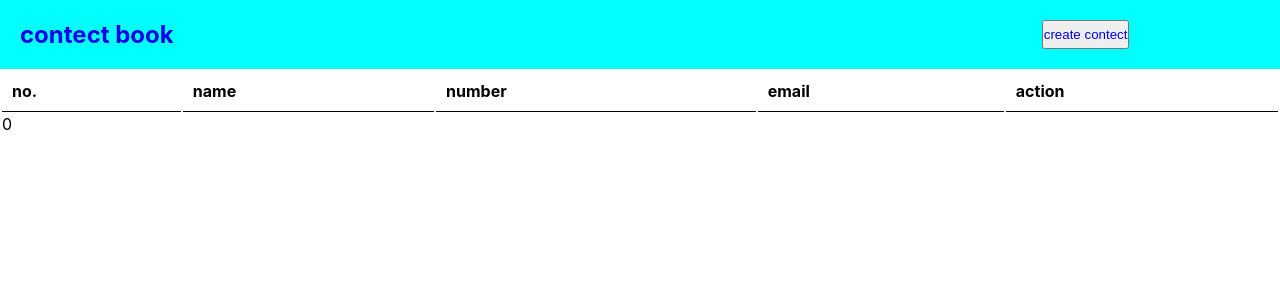
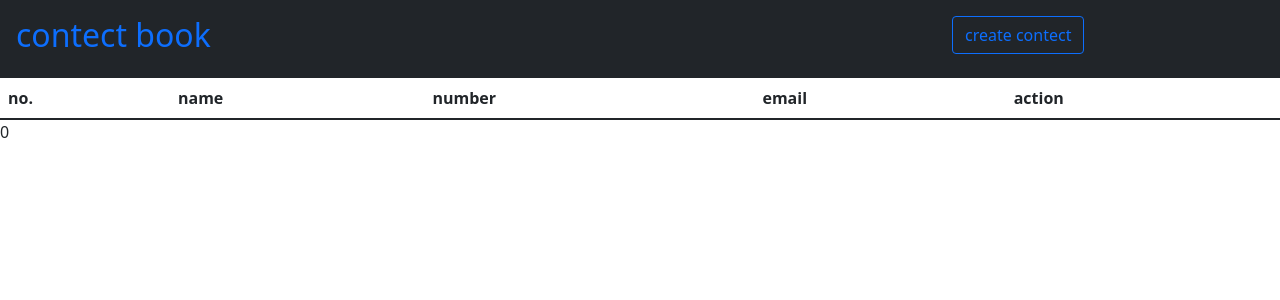
Before and after one commit to Harshil988/Harshil988, a React (Create React App) app: page / in a window 1280 px wide. Shown: the top 300 px of the page. Built offline with nearby package versions, Linux system fonts and the light colour scheme.

Commit message:
all changes and final no chamges more

```diff
--- a/package.json
+++ b/package.json
@@ -6,10 +6,13 @@
     "@testing-library/jest-dom": "^5.16.1",
     "@testing-library/react": "^12.1.2",
     "@testing-library/user-event": "^13.5.0",
+    "bootstrap": "^5.1.3",
     "react": "^17.0.2",
     "react-avatar": "^4.0.0",
+    "react-bootstrap": "^2.0.4",
     "react-dom": "^17.0.2",
     "react-redux": "^7.2.6",
+    "react-router": "^6.2.1",
     "react-router-dom": "^6.1.1",
     "react-scripts": "5.0.0",
     "redux": "^4.1.2",
--- a/src/App.js
+++ b/src/App.js
@@ -20,6 +20,8 @@ function App() {
   <Route path="/contectlist" element={<Table/>}/>
   <Route path="/newcontectlist" element={<List />}/>
   <Route path="/Editlist/:id" element={<Edit />}/>
+  <Route path="*" element={<Contect/>,<Table/>} />
+
 
 </Route>
 
--- a/src/Contect.jsx
+++ b/src/Contect.jsx
@@ -5,9 +5,9 @@ import {Link}from "react-router-dom"
 export default function Contect() {
     return (
         <div>
-            <div className='nav'>
-               <Link to="/" className='title'><h2>contect book</h2></Link>
-              <button className='create-button' ><Link to="/newcontectlist"className='create-button-none'>create contect</Link></button>
+            <div className='bg-dark  d-flex flex-row p-3 col-12'>
+               <Link to="/" className='text-decoration-none col-9'><h2>contect book</h2></Link>
+               <Link to="/newcontectlist"><button className='btn btn-outline-primary  ' >create contect</button> </Link>
             </div>
         </div>
     )
--- a/src/List.jsx
+++ b/src/List.jsx
@@ -1,7 +1,8 @@
 import React, { useState } from 'react'
 import { useDispatch } from "react-redux"
-import  {newcontect} from "./Action/Action"
+import { newcontect } from "./Action/Action"
 import shortid from 'shortid';
+// import {} from 'react-router';
 
 
 export default function List() {
@@ -15,35 +16,45 @@ export default function List() {
     const createContect = e => {
         e.preventDefault();
         console.log("click", name, phone, email);
-
+        if (name && phone && email) {
             const new_contect = {
-            id:shortid.generate(),
+                id: shortid.generate(),
                 name: name,
                 phone: phone,
                 email: email,
             };
             dispach(newcontect(new_contect));
-    //    props.history.push('/dashboard');
+
+
+        }
+        else {
+            alert("complate fill the all datas")
+        }
+
+
     }
 
     return (
-
-        <div className='add-contect'>
-            <h1 className="add title">ADD TO CONTECT</h1>
+        <>
+            <div className='container'>
+                <div className='row justify-content-center align-items-center'>
+                    <div className='col-7'>
+                        <div className="shadow-lg p-3 mb-5 bg-white rounded m-5 col-12 ">
+                            <h1 className="text-center">ADD TO CONTECT</h1>
 
                             <div className='form'>
                                 <form onSubmit={(e) => createContect(e)}>
                                     <input
                                         type="text"
                                         placeholder='enter the name'
-                        className='input-group'
+                                        className='input-group fs-4'
                                         value={name}
                                         onChange={(e) => setname(e.target.value)}
                                     /><br></br>
                                     <input
                                         type="number"
                                         placeholder='enter the number'
-                        className='input-group'
+                                        className='input-group fs-4'
                                         value={phone}
                                         onChange={(e) => setPhone(e.target.value)}
 
@@ -53,7 +64,7 @@ export default function List() {
                                     <input
                                         type="email"
                                         placeholder='enter the email'
-                        className='input-group'
+                                        className='input-group fs-4'
                                         value={email}
                                         onChange={(e) => setEmail(e.target.value)}
 
@@ -61,12 +72,19 @@ export default function List() {
 
 
                                     <button
-                        className='create-button-add-contect'>
+                                        className='btn btn-outline-success mt-3'>
                                         create contect
                                     </button>
                                 </form>
                             </div>
 
                         </div>
+                    </div>
+                </div>
+
+            </div>
+
+
+        </>
     )
 }
--- a/src/Reducer/reducer.js
+++ b/src/Reducer/reducer.js
@@ -1,16 +1,10 @@
 const instate = {
-    contects: [
-
-    ],
+    contects: [],
     contect: null,
-
 };
-
-
 
 const data = (state = instate, action) => {
     console.log("reducer==>", action.payload);
-
 
     switch (action.type) {
 
@@ -22,13 +16,12 @@ const data = (state = instate, action) => {
                 }
             };
 
-
         case "GET_CONTECT":
             let get = state.contects.filter((item) => item.id === action.payload);
             console.log("get", get);
             get = get.values();
-            for(let val of get){
-                get=val;
+            for (let val of get) {
+                get = val;
             }
 
             {
@@ -40,22 +33,19 @@ const data = (state = instate, action) => {
 
         case "UPDATE_CONTECT":
             console.log(action.payload.id);
-                return{
+            return {
                 ...state,
-                    contects:state.contects.map((contact)=>
-                    contact.id === action.payload.id ? action.payload:contact),
+                contects: state.contects.map((item) =>
+                    item.id === action.payload.id ? action.payload : item),
 
             }
 
         case "REMOVE":
-                    return{
+            return {
                 ...state,
-                        contects:state.contects.filter((item)=>item.id !=action.payload),
+                contects: state.contects.filter((item) => item.id != action.payload),
             }
-
         default: return state
     }
-
-
 }
 export default data;
--- a/src/Style.css
+++ b/src/Style.css
@@ -1,33 +1,4 @@
-* {
-    margin: 0;
-    padding: 0;
-}
 
-.nav {
-    background-color: aqua;
-    display: flex;
-    padding: 20px;
-
-}
-.title{
-    text-decoration: none;
-}
-
-.create-button {
-    margin-left: 70%;
-}
-.create-button-none{
-    text-decoration: none;
-}
-
-table {
-    width: 100%;
-    text-align: left;
-}
-table tr,td,th{
-    border-bottom: 1px solid;
-    padding: 10px;
-}
 table tr td .avatar{
     border-radius: 100%;
     size: 50px;
@@ -40,32 +11,3 @@ table tr td .avatar{
 tr:hover .action{
     opacity: 1;
 }
-tr td button{
-    background-color: blue;
-    color: white;
-    margin-left: 10px;
-    border-radius: 5px;
-    font-size: 16px;
-}
-.remove{
-    background-color: rgb(238, 0, 0);
-}
-.add-contect{
-    margin: 50px 100px;
-    box-shadow: 0px 3px 10px;
-    width: 70%;
-
-}
-.input-group{
-    width: 90%;
-    margin: 20px;
-    height: 30px;
-    font-size: 25px;
-}
-.create-button-add-contect{
-    margin: 30px;
-    padding: 10px;
-    background-color: blueviolet;
-    font-weight: 500;
-    font-size: 20px;
-}
--- a/src/Table.jsx
+++ b/src/Table.jsx
@@ -3,6 +3,8 @@ import Avatar from 'react-avatar';
 import { Link } from 'react-router-dom';
 import {remove} from "./Action/Action"
 import { useSelector ,useDispatch} from 'react-redux'
+import "../node_modules/bootstrap/dist/css/bootstrap.min.css"
+
 
 export default function Table() {
 
@@ -11,7 +13,7 @@ export default function Table() {
     console.log("================>>data", contectData);
     return (
         <div>
-            <table>
+            <table class="table table-hover align-middle">
                 <thead>
                     <tr>
                         <th>no.</th>
@@ -27,18 +29,21 @@ export default function Table() {
                         contectData && contectData.length && contectData.map((item, i) => (
                             <tr key={item.id}>
                                 <td>{i+1}</td>
+
                                 <td><Avatar name={item.name} size='50' className='avatar' /><span>{item.name}</span></td>
                                 <td>{item.phone}</td>
                                 <td>{item.email}</td>
                                 <td className='action'>
-                                   <Link to={`/Editlist/${item. id}`}><button>edit</button></Link>
-                                    <button className='remove' onClick={()=>dispach(remove(item.id))}> remove</button>
+                                   <Link to={`/Editlist/${item. id}`}><button className='btn btn-info'>edit</button></Link>
+                                    <button className='btn btn-danger mx-2' onClick={()=>dispach(remove(item.id))}> remove</button>
                                 </td>
                             </tr>
                         ))
+
                     }
                 </tbody>
             </table>
+
         </div>
     )
 }
```
Also changed, not shown: src/Edit.jsx (+42 -25 lines), 1 other file (tests, documents, lock files or other folders). Lines whose indentation alone changed are shown as unchanged.
